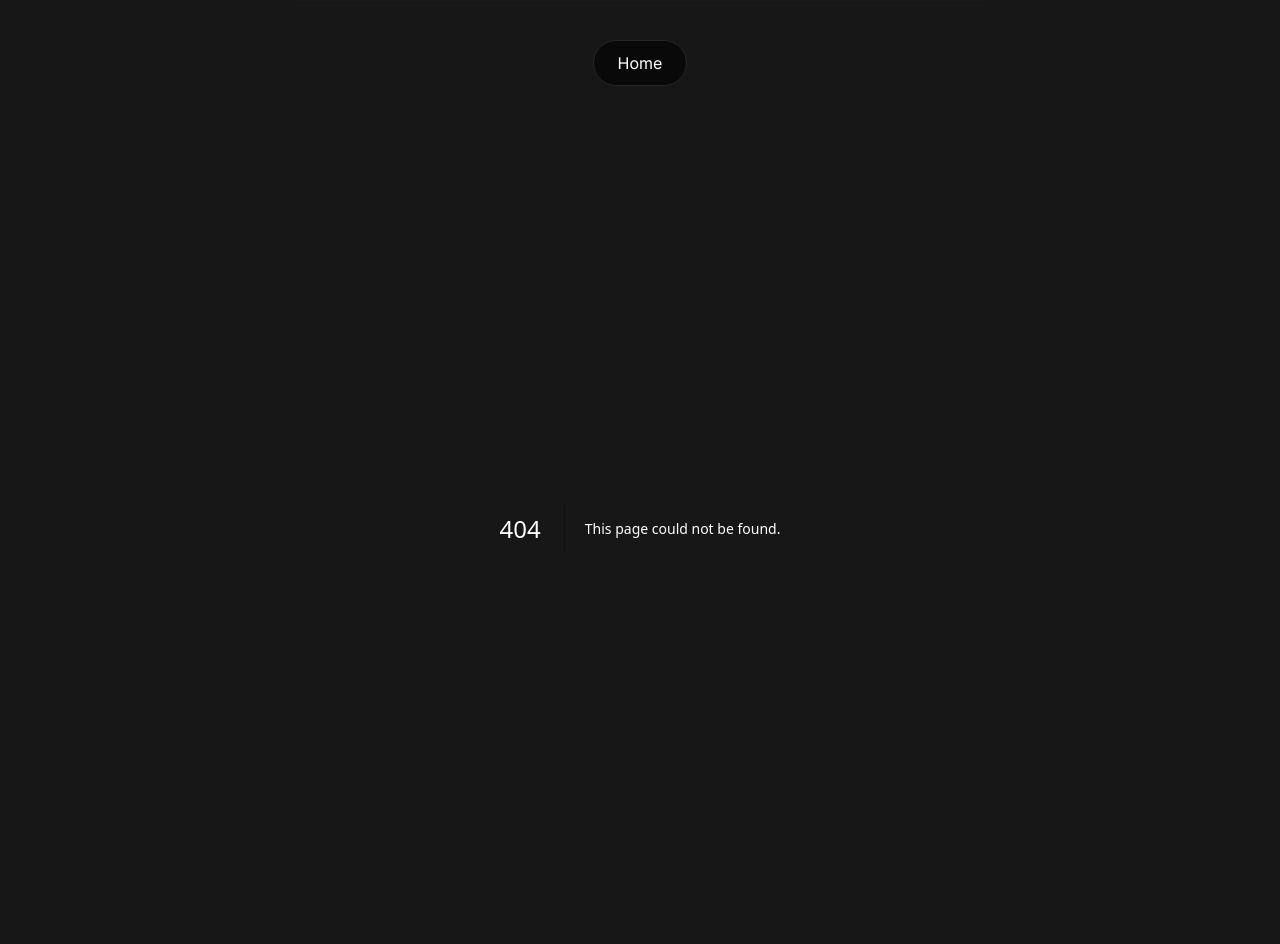
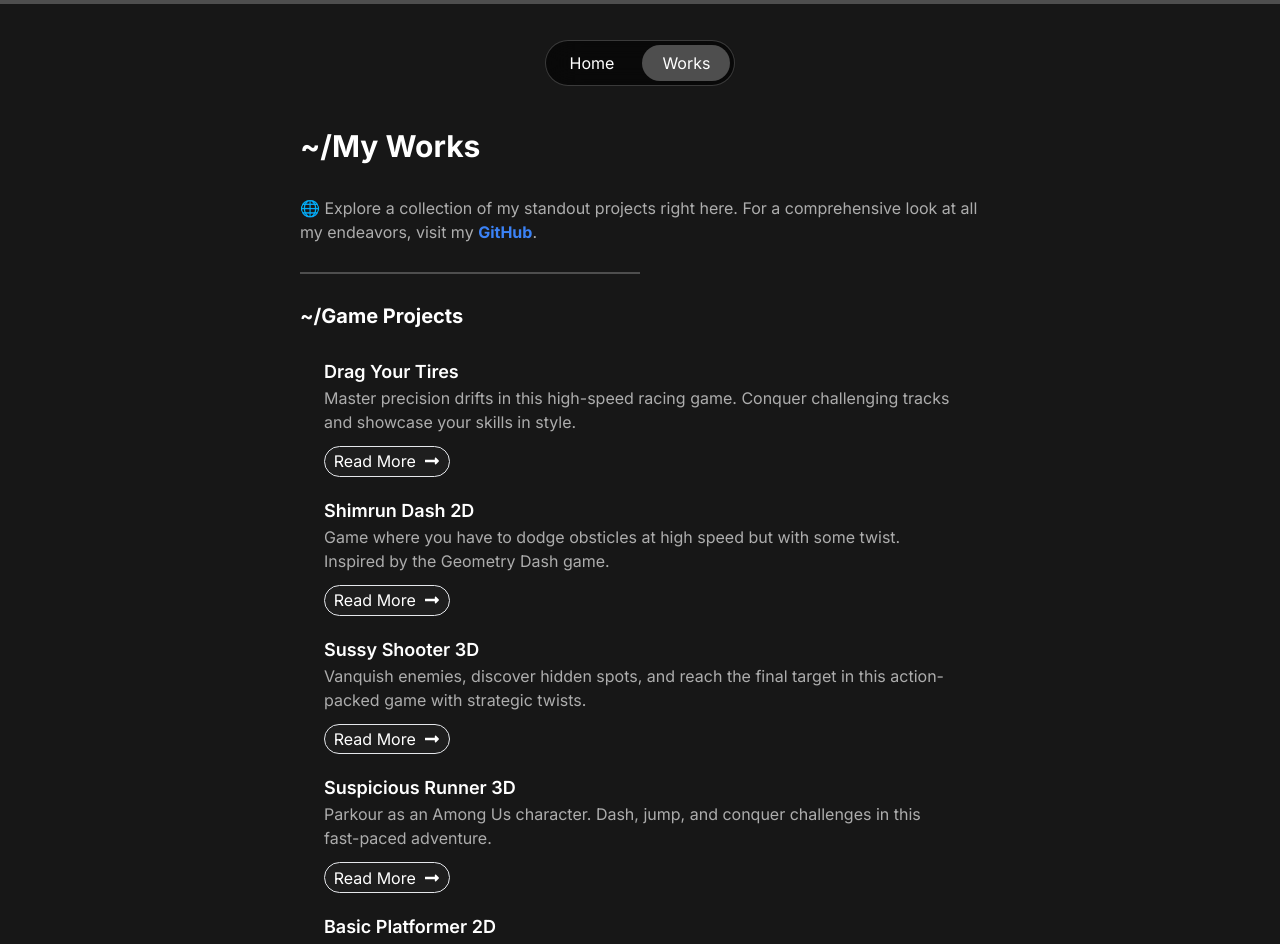
Before and after one commit to BIGBEASTISHANK/bigbeastishank.com, a Next.js app: page /works in a window 1280 px wide. Before the commit this address had no page. Shown: the top 944 px of the page. Built offline with nearby package versions, Linux system fonts and the light colour scheme.

Commit message:
update: pfp, work page

```diff
--- /dev/null
+++ b/mdx-components.jsx
@@ -0,0 +1,5 @@
+export function useMDXComponents(components) {
+    return {
+      ...components,
+    }
+  }
--- a/next.config.js
+++ b/next.config.js
@@ -1,10 +1,13 @@
+const path = require("path");
+const withMDX = require("@next/mdx")();
+
 /** @type {import('next').NextConfig} */
-const path = require('path')
-
 const nextConfig = {
   sassOptions: {
     includePaths: [path.join(__dirname, "styles")],
   },
+
+  pageExtensions: ["js", "jsx", "mdx", "ts", "tsx"],
 };
 
-module.exports = nextConfig;
+module.exports = withMDX(nextConfig);
--- a/package.json
+++ b/package.json
@@ -9,6 +9,10 @@
     "lint": "next lint"
   },
   "dependencies": {
+    "@mdx-js/loader": "^3.0.0",
+    "@mdx-js/react": "^3.0.0",
+    "@next/mdx": "^14.0.4",
+    "@types/mdx": "^2.0.10",
     "framer-motion": "^10.18.0",
     "next": "14.0.4",
     "react": "^18",
--- a/src/app/layout.jsx
+++ b/src/app/layout.jsx
@@ -2,6 +2,7 @@ import "@/styles/tailwindImport.css";
 import { Inter } from "next/font/google";
 import Navbar from "@/components/Navbar";
 import Footer from "@/components/Footer";
+import ScrollProgressBar from "./utility/ScrollProgressBar";
 
 const inter = Inter({ subsets: ["latin"] });
 
@@ -12,10 +13,11 @@ export const metadata = {
 
 export default function RootLayout({ children }) {
   return (
-    <html lang="en" className="scroll-smooth">
+    <html lang="en" className="!scroll-smooth">
       <body
-        className={`${inter.className} md:max-w-[45rem] max-w-[35rem] transition-all mx-auto md:pt-[8rem] pt-[5rem] text-white bg-[#171717] backdrop-blur-sm`}
+        className={`${inter.className} md:max-w-[45rem] max-w-[35rem] transition-all mx-auto md:pt-[8rem] pt-[5rem] text-white bg-[#171717]`}
       >
+        <ScrollProgressBar />
         {/* Navbar */}
         <Navbar />
 
@@ -23,7 +25,7 @@ export default function RootLayout({ children }) {
         {children}
 
         {/* Footer */}
-        <div className="w-full h-[.125rem] mt-12 bg-neutral-700" />
+        <div className="w-full h-[.125rem] mt-12 bg-[#4e4e4e]" />
         <Footer />
       </body>
     </html>
--- a/src/app/page.jsx
+++ b/src/app/page.jsx
@@ -6,7 +6,7 @@ export default function Home() {
     <>
       <Hero />
       {/* Divider */}
-      <div className="w-full h-[.125rem] my-12 bg-neutral-700" />
+      <div className="w-full h-[.125rem] my-12 bg-[#4e4e4e]" />
       <About />
     </>
   );
--- /dev/null
+++ b/src/app/utility/ScrollProgressBar.jsx
@@ -0,0 +1,15 @@
+"use client";
+import { motion, useScroll } from "framer-motion";
+
+export default function ScrollProgressBar() {
+  const { scrollYProgress } = useScroll();
+
+  return (
+    <motion.div
+      className={
+        "fixed top-0 left-0 right-0 h-[0.25rem] bg-[#4e4e4e] backdrop origin-[0%] z-50"
+      }
+      style={{ scaleX: scrollYProgress }}
+    />
+  );
+}
--- /dev/null
+++ b/src/app/works/page.jsx
@@ -0,0 +1,9 @@
+import WorksComponent from "@/components/Works";
+
+export default function Works() {
+  return (
+    <div>
+      <WorksComponent />
+    </div>
+  );
+}
--- a/src/components/About.jsx
+++ b/src/components/About.jsx
@@ -6,7 +6,7 @@ import pfp from "@@/public/img/pfp.png";
 
 export default function About() {
   return (
-    <div id="about" className="px-5 scroll-mt-24">
+    <div id="about" className="px-5 scroll-mt-24 flex flex-col">
       {/* Title */}
       <motion.h1
         initial={{ y: -50, opacity: 0 }}
@@ -27,12 +27,12 @@ export default function About() {
         <Image
           src={pfp}
           alt={"pfp"}
-          className="select-none rounded-full border-2 border-neutral-800"
+          className="select-none rounded-full border-2 border-[#4e4e4e]"
         />
       </motion.div>
 
       {/* About me */}
-      <div className="text-center md:text-base text-sm flex flex-col md:gap-4 gap-3 ">
+      <div className="text-center md:text-base text-sm flex flex-col md:gap-4 gap-3 text-[#adadad]">
         <motion.p
           initial={{ opacity: 0, y: 100 }}
           animate={{ opacity: 1, y: 0 }}
@@ -78,6 +78,18 @@ export default function About() {
           the ordinary into extraordinary! 🚀👾
         </motion.p>
       </div>
+
+      {/* Button */}
+      <Link href={"/"} className="mx-auto hover:scale-[1.1] transition-all select-none">
+        <motion.button
+          initial={{ opacity: 0, scale: 0.4, y: 50 }}
+          animate={{ opacity: 1, scale: 1, y: 0 }}
+          transition={{ delay: 2.4 }}
+          className="md:mt-7 mt-4 md:text-lg text-base py-1 px-3 border rounded-full bg-neutral-800/50"
+        >
+          Contact Me
+        </motion.button>
+      </Link>
     </div>
   );
 }
--- a/src/components/Hero.jsx
+++ b/src/components/Hero.jsx
@@ -6,7 +6,7 @@ import logo from "@@/public/img/BBILogo.png";
 
 export default function Hero() {
   return (
-    <div id="#" className="px-5">
+    <div className="px-5 flex flex-col scroll-mt-96">
       {/* Image */}
       <motion.div
         initial={{ opacity: 0, scale: 0.4 }}
@@ -17,7 +17,7 @@ export default function Hero() {
         <Image
           src={logo}
           alt={"logo"}
-          className="select-none rounded-2xl border-2 border-neutral-800"
+          className="select-none rounded-2xl border-2 border-[#4e4e4e]"
         />
       </motion.div>
 
@@ -32,15 +32,14 @@ export default function Hero() {
       </motion.h1>
 
       {/* Text */}
-      <div className="md:text-base text-sm md:text-left text-justify flex flex-col md:gap-3 gap-2">
+      <div className="md:text-base text-sm md:text-left text-justify flex flex-col md:gap-3 gap-2 text-[#adadad]">
         <motion.p
           initial={{ opacity: 0, y: 100 }}
           animate={{ opacity: 1, y: 0 }}
           transition={{ delay: 0.6 }}
         >
-          A Web & Game Developer with a passion to create immersive
-          experiences. Skilled in Unity and currently expanding knowledge with
-          Unreal Engine.
+          A Web & Game Developer with a passion to create immersive experiences.
+          Skilled in Unity and currently expanding knowledge with Unreal Engine.
         </motion.p>
         <motion.p
           initial={{ opacity: 0, y: 100 }}
@@ -54,14 +53,14 @@ export default function Hero() {
       </div>
 
       {/* Button */}
-      <Link href={"/"}>
+      <Link href={"/"} className="mr-auto hover:scale-[1.1] transition-all select-none">
         <motion.button
           initial={{ opacity: 0, scale: 0.4, y: 50 }}
           animate={{ opacity: 1, scale: 1, y: 0 }}
           transition={{ delay: 1 }}
-          className="md:mt-7 mt-4 md:text-lg text-base py-1 px-3 border rounded-full bg-neutral-800/50 hover:scale-[1.1]"
+          className="md:mt-7 mt-4 md:text-lg text-base py-1 px-3 border rounded-full bg-neutral-800/50"
         >
-          Contact Me
+          Hire Me
         </motion.button>
       </Link>
     </div>
--- a/src/components/Navbar.jsx
+++ b/src/components/Navbar.jsx
@@ -12,16 +12,16 @@ export default function Navbar() {
       animate={{ y: 0, opacity: 1, scale: 1 }}
       className=" fixed top-0 left-0 right-0 flex justify-center items-center md:my-10 my-5 z-50"
     >
-      <div className="border border-neutral-800 bg-black/60 backdrop-blur-lg rounded-full p-1">
+      <div className="border border-white/20 bg-black/60 backdrop-blur-lg rounded-full p-1">
         <ul className="flex md:gap-2 gap-1">
           {navLinks.map((data, index) => (
             <li
               key={index}
-              className={`${data.url == pathName ? "bg-neutral-800" : ""} ${
-                data.url != pathName ? "hover:text-white/50" : ""
-              } rounded-full md:py-[0.375rem] md:px-5 py-1 px-3 md:text-base text-sm select-none transition-all`}
+              className={`${data.url == pathName ? "bg-[#4e4e4e]" : ""} rounded-full md:py-[0.375rem] md:px-5 py-2 px-4 md:text-base text-sm select-none transition-all`}
             >
-              <Link href={data.url}>{data.name}</Link>
+              <Link href={data.url} className={`${
+                data.url != pathName ? "hover:text-[#8b8b8b]" : ""
+              }`}>{data.name}</Link>
             </li>
           ))}
         </ul>
--- /dev/null
+++ b/src/components/Works.jsx
@@ -0,0 +1,132 @@
+"use client";
+import Link from "next/link";
+import { motion } from "framer-motion";
+import { FaLongArrowAltRight } from "react-icons/fa";
+import { gameProjects, otherProjects, websiteProjects } from "@/libs/data";
+
+export default function WorksComponent() {
+  return (
+    <div id="about" className="px-5">
+      {/* Title */}
+      <motion.h1
+        initial={{ y: -50, opacity: 0 }}
+        animate={{ y: 0, opacity: 1 }}
+        transition={{ delay: 0.3 }}
+        className="font-bold md:text-3xl text-2xl md:mb-8 mb-5"
+      >
+        <Link href="/works">~/My Works</Link>
+      </motion.h1>
+
+      {/* Description */}
+      <motion.p
+        initial={{ opacity: 0, y: 100 }}
+        animate={{ opacity: 1, y: 0 }}
+        transition={{ delay: 0.5 }}
+        className="text-[#adadad] md:text-base text-sm"
+      >
+        🌐 Explore a collection of my standout projects right here. For a
+        comprehensive look at all my endeavors, visit my{" "}
+        <a
+          href="/github"
+          target="_blank"
+          className="text-blue-500 hover:underline"
+        >
+          <strong>GitHub</strong>
+        </a>
+        .
+      </motion.p>
+
+      {/* Game Project */}
+      <ProjectList
+        id="gameProjects"
+        name="Game Projects"
+        projectData={gameProjects}
+        titleDelay={0.7}
+      />
+
+      {/* Website Project */}
+      <ProjectList
+        id="websiteProjects"
+        name="Website Projects"
+        projectData={websiteProjects}
+        titleDelay={1.1}
+      />
+
+      {/* Other Project */}
+      <ProjectList
+        id="otherProjects"
+        name="Other Projects"
+        projectData={otherProjects}
+        titleDelay={1.5}
+      />
+    </div>
+  );
+}
+
+function ProjectList({ id = "", name = "", projectData = [], titleDelay = 0 }) {
+  // Variables
+  const projectPopAnimation = {
+    initial: { y: 50, opacity: 0 },
+    animate: (index) => ({
+      y: 0,
+      opacity: 1,
+
+      transition: {
+        delay: ((titleDelay + 0.5) * (index + 2.5)) / 3,
+      },
+    }),
+  };
+
+  return (
+    <>
+      {/* Short Divider */}
+      <div className="w-[50%] h-[.125rem] my-7 bg-[#4e4e4e] z-10" />
+
+      {/* Project Heading */}
+      <motion.h1
+        id={id}
+        initial={{ y: -50, opacity: 0 }}
+        animate={{ y: 0, opacity: 1 }}
+        transition={{ delay: titleDelay }}
+        className="font-bold md:text-xl text-lg md:mb-7 mb-5 scroll-mt-24"
+      >
+        <Link href={`/works#${id}`}>~/{name}</Link>
+      </motion.h1>
+
+      {/* Project List */}
+      <ul className="px-6">
+        {projectData.map((data, index) => (
+          <motion.li
+            key={index}
+            custom={index}
+            initial="initial"
+            animate="animate"
+            variants={projectPopAnimation}
+            className="mb-5 flex flex-col"
+          >
+            {/* Project title */}
+            <h2 className="md:text-lg text-base font-semibold mr-auto">
+              {data.title}
+            </h2>
+
+            {/* Project Description */}
+            <p className="md:text-base text-sm mb-3 text-[#adadad]">
+              {data.description}
+            </p>
+
+            {/* Read more txt */}
+            <a
+              href={data.projectUrl}
+              target="_blank"
+              className="text-semibold hover:scale-[1.05] transition-all md:text-base text-sm mr-auto"
+            >
+              <button className="flex py-[0.15rem] px-[0.55rem] border rounded-full bg-neutral-800/50">
+                Read More <FaLongArrowAltRight className="my-auto ml-2" />
+              </button>
+            </a>
+          </motion.li>
+        ))}
+      </ul>
+    </>
+  );
+}
--- a/src/libs/data.jsx
+++ b/src/libs/data.jsx
@@ -4,5 +4,109 @@ export const navLinks = [
     name: "Home",
     url: "/",
   },
+  {
+    name: "Works",
+    url: "/works",
+  },
+];
 
+export const gameProjects = [
+  // Drag your tires game
+  {
+    title: "Drag Your Tires",
+    description:
+      "Master precision drifts in this high-speed racing game. Conquer challenging tracks and showcase your skills in style.",
+    projectUrl: "https://github.com/BIGBEASTISHANK/Drag-Your-Tires",
+  },
+
+  // Shimrun Dash Game
+  {
+    title: "Shimrun Dash 2D",
+    description:
+      "Game where you have to dodge obsticles at high speed but with some twist. Inspired by the Geometry Dash game.",
+    projectUrl: "https://github.com/BIGBEASTISHANK/Shimrun-Dash-2D",
+  },
+
+  // Sussy Shooter 3d game
+  {
+    title: "Sussy Shooter 3D",
+    description:
+      "Vanquish enemies, discover hidden spots, and reach the final target in this action-packed game with strategic twists.",
+    projectUrl: "https://github.com/BIGBEASTISHANK/Sussy-Shooter-3D",
+  },
+
+  // Suspicious runner 3d game
+  {
+    title: "Suspicious Runner 3D",
+    description:
+      "Parkour as an Among Us character. Dash, jump, and conquer challenges in this fast-paced adventure.",
+    projectUrl: "https://github.com/BIGBEASTISHANK/Suspicious-Runner-3D",
+  },
+
+  // Basic platformer 2d game
+  {
+    title: "Basic Platformer 2D",
+    description:
+      "Jump, shoot, conquer: a platformer where you fend off UFOs in the sky!",
+    projectUrl: "https://github.com/BIGBEASTISHANK/Basic-Platformer-2D",
+  },
+
+  // Beast Race 3d game
+  {
+    title: "Beast Race 3D",
+    description:
+      "Race through thrilling tracks in this car game. Complete the course, and experience the adrenaline of high-speed drive.",
+    projectUrl: "https://github.com/BIGBEASTISHANK/Beast-Race",
+  },
 ];
+
+// Websites
+export const websiteProjects = [
+  // bigbeastishank.com v4
+  {
+    title: "BBI Portfolio Site V4",
+    description: "The website where I showcased my projects in center format.",
+    projectUrl: "https://github.com/BIGBEASTISHANK/bigbeastishank.com/tree/V4",
+  },
+
+  // bigbeastishank.com v3
+  {
+    title: "BBI Blog Site",
+    description:
+      "This was the website I created before this one, it was mainly for blogs but also contain my projects.",
+    projectUrl: "https://github.com/BIGBEASTISHANK/bigbeastishank.com/tree/V3",
+  },
+
+  // bigbeastishank.com v2
+  {
+    title: "BBI Project Site",
+    description:
+      "I created this site very long ago, it was only consisting of my projects & skills.",
+    projectUrl: "https://github.com/BIGBEASTISHANK/bigbeastishank.com/tree/V2",
+  },
+
+  // bigbeastishank.com v1
+  {
+    title: "BBI First Portfolio site",
+    description: "My First proper portfolio site with my blogs and skills.",
+    projectUrl: "https://github.com/BIGBEASTISHANK/bigbeastishank.com/tree/V1",
+  },
+
+  // Python website flask
+  {
+    title: "Python website",
+    description: "Python-powered website for a seamless online experience.",
+    projectUrl: "https://github.com/BIGBEASTISHANK/Website.py-Flask",
+  },
+];
+
+// Other Projects
+export const otherProjects = [
+  // BIG BEAST Bot
+  {
+    title: "Discord Bot",
+    description:
+      "This is my Discord bot, 'BIG BEAST'. You can get this on top.gg. It is a multi-purpose bot. If you want to go to its support server",
+    projectUrl: "https://github.com/BIGBEASTISHANK/BBeast-Discord-Bot",
+  },
+];
```
Also changed, not shown: public/img/pfp.png, 1 other file (tests, documents, lock files or other folders).
